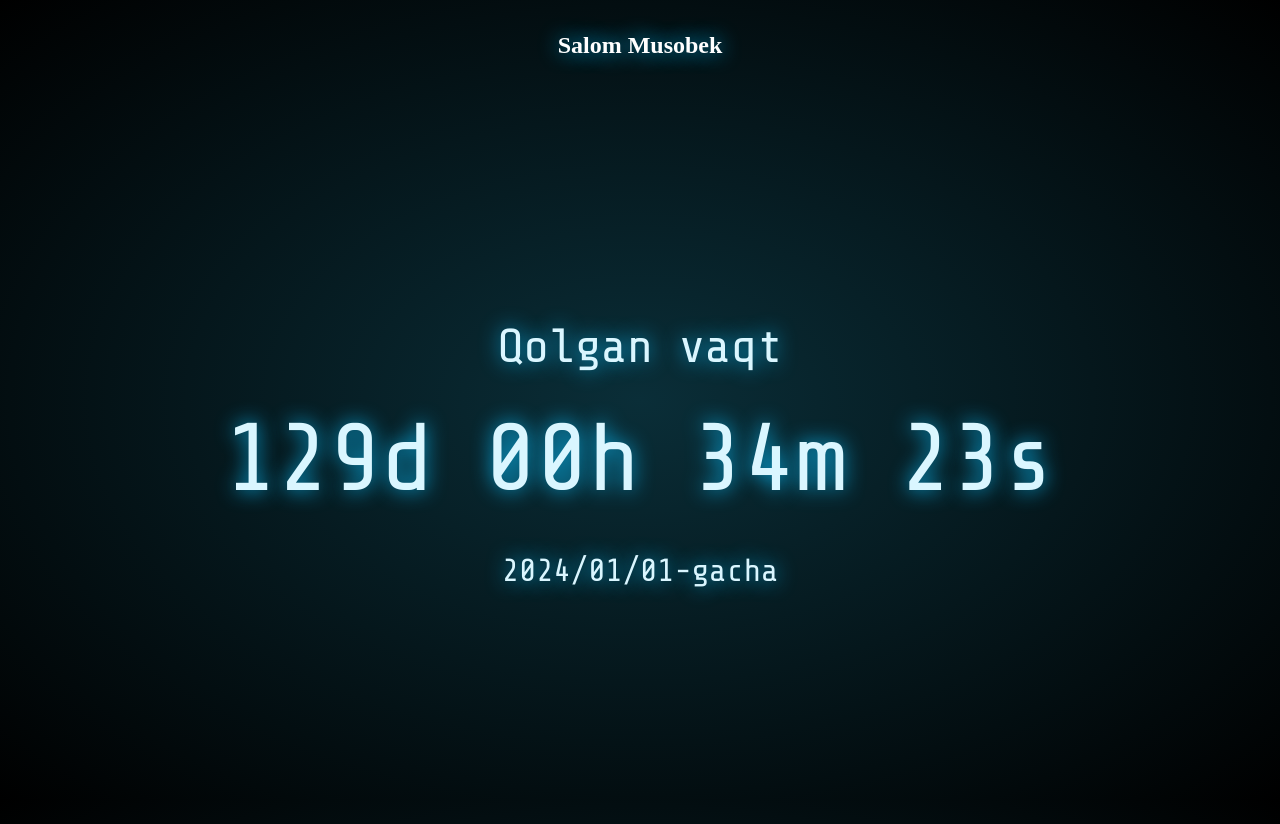
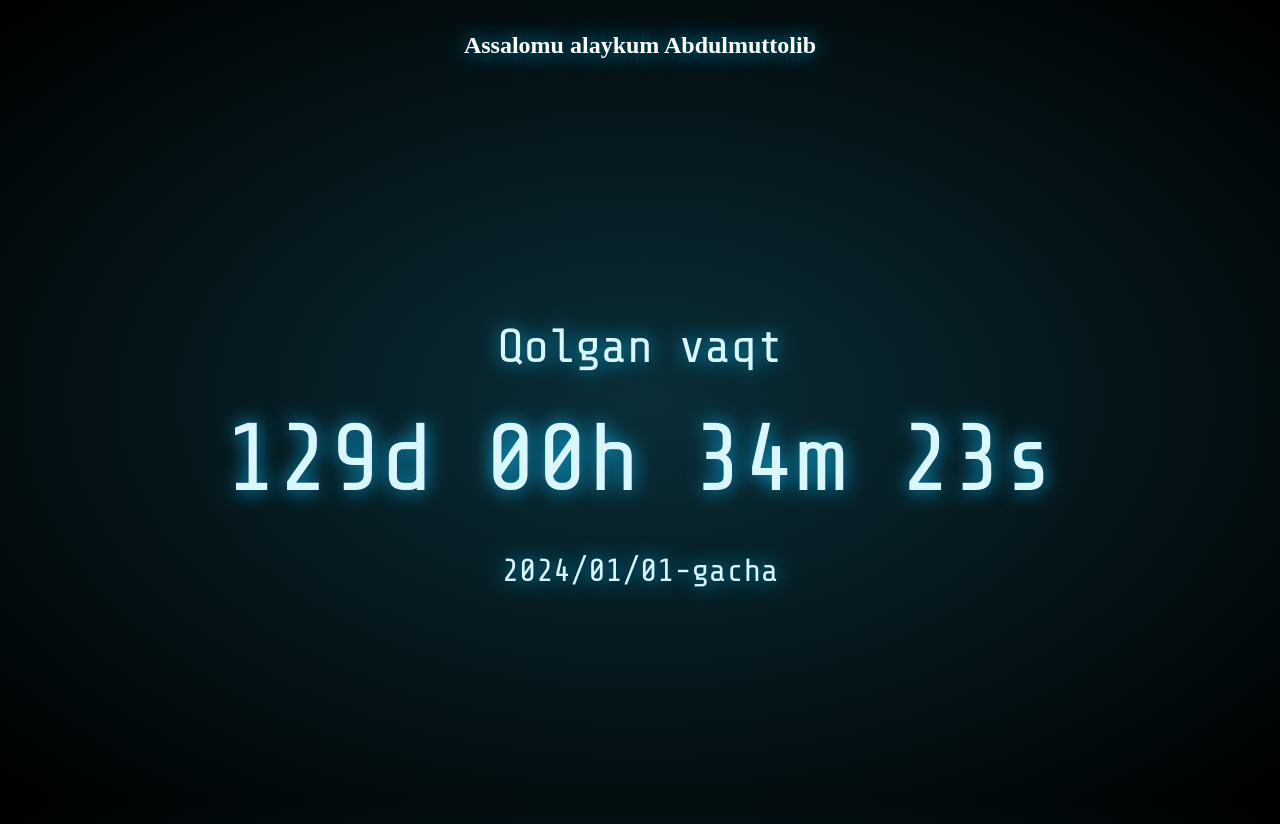
Before and after one commit to Engineer-Ramziddin/countdown, a Vue app: page / in a window 1280 px wide. Built offline with nearby package versions, Linux system fonts and the light colour scheme.

Commit message:
change text

```diff
--- a/src/App.vue
+++ b/src/App.vue
@@ -14,7 +14,7 @@ const until = getUntilDate()
 </script>
 
 <template>
-  <h1>Salom Musobek</h1>
+  <h1>Assalomu alaykum Abdulmuttolib</h1>
   <Countdown :until="until" />
 </template>
 
```
